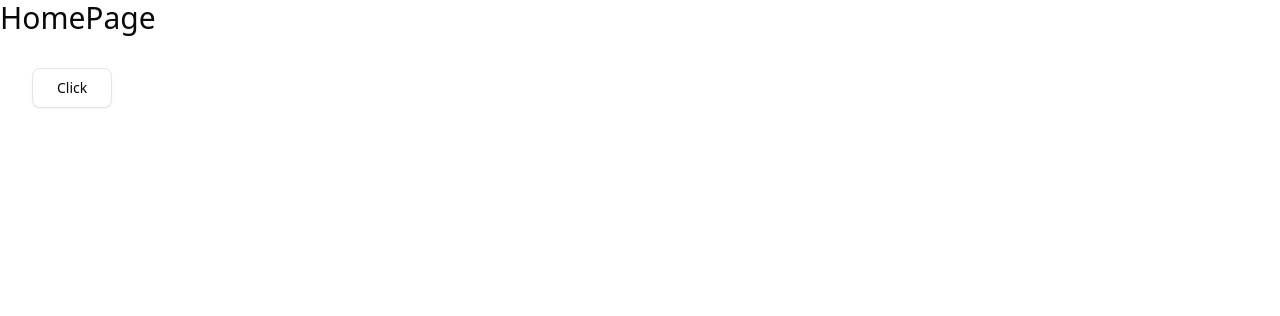
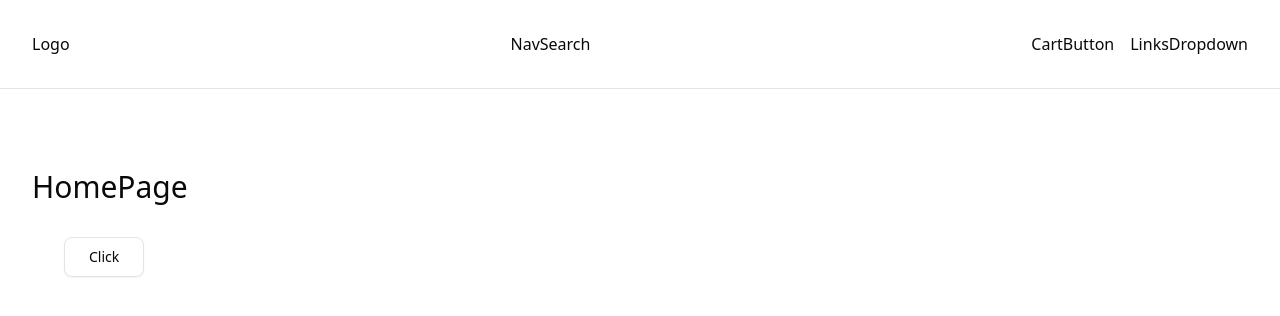
Before and after one commit to swayampatial/store-, a Next.js app: page / in a window 1280 px wide. Shown: the top 316 px of the page. Built offline with nearby package versions, Linux system fonts and the light colour scheme.

Commit message:
forth commit

```diff
--- a/app/layout.tsx
+++ b/app/layout.tsx
@@ -1,6 +1,8 @@
 import type { Metadata } from "next";
 import { Geist, Geist_Mono } from "next/font/google";
 import "./globals.css";
+import Navbar from "@/components/navbar/Navbar";
+import Container from "@/components/global/Container";
 
 const geistSans = Geist({
   variable: "--font-geist-sans",
@@ -27,7 +29,8 @@ export default function RootLayout({
       <body
         className={`${geistSans.variable} ${geistMono.variable} antialiased`}
       >
-        {children}
+        <Navbar />
+        <Container className="py-20">{children}</Container>
       </body>
     </html>
   );
--- a/app/page.tsx
+++ b/app/page.tsx
@@ -4,6 +4,7 @@ function HomePage() {
   return (
     <div>
       <h1 className="text-3xl">HomePage</h1>
+
       <Button variant="outline" size="lg" className="capitalize m-8">
         click
       </Button>
--- a/components/navbar/DarkMode.tsx
+++ /dev/null
@@ -1,6 +0,0 @@
-function DarkMode() {
-  return (
-    <div>DarkMode</div>
-  )
-}
-export default DarkMode
--- a/components/navbar/Navbar.tsx
+++ b/components/navbar/Navbar.tsx
@@ -1,6 +1,5 @@
 import Logo from "./Logo";
 import LinksDropdown from "./LinksDropdown";
-import DarkMode from "./DarkMode";
 import CartButton from "./CartButton";
 import NavSearch from "./NavSearch";
 import Container from "../global/Container";
@@ -12,7 +11,6 @@ function Navbar() {
         <NavSearch />
         <div className="flex gap-4 items-center ">
           <CartButton />
-          <DarkMode />
           <LinksDropdown />
         </div>
       </Container>
```
